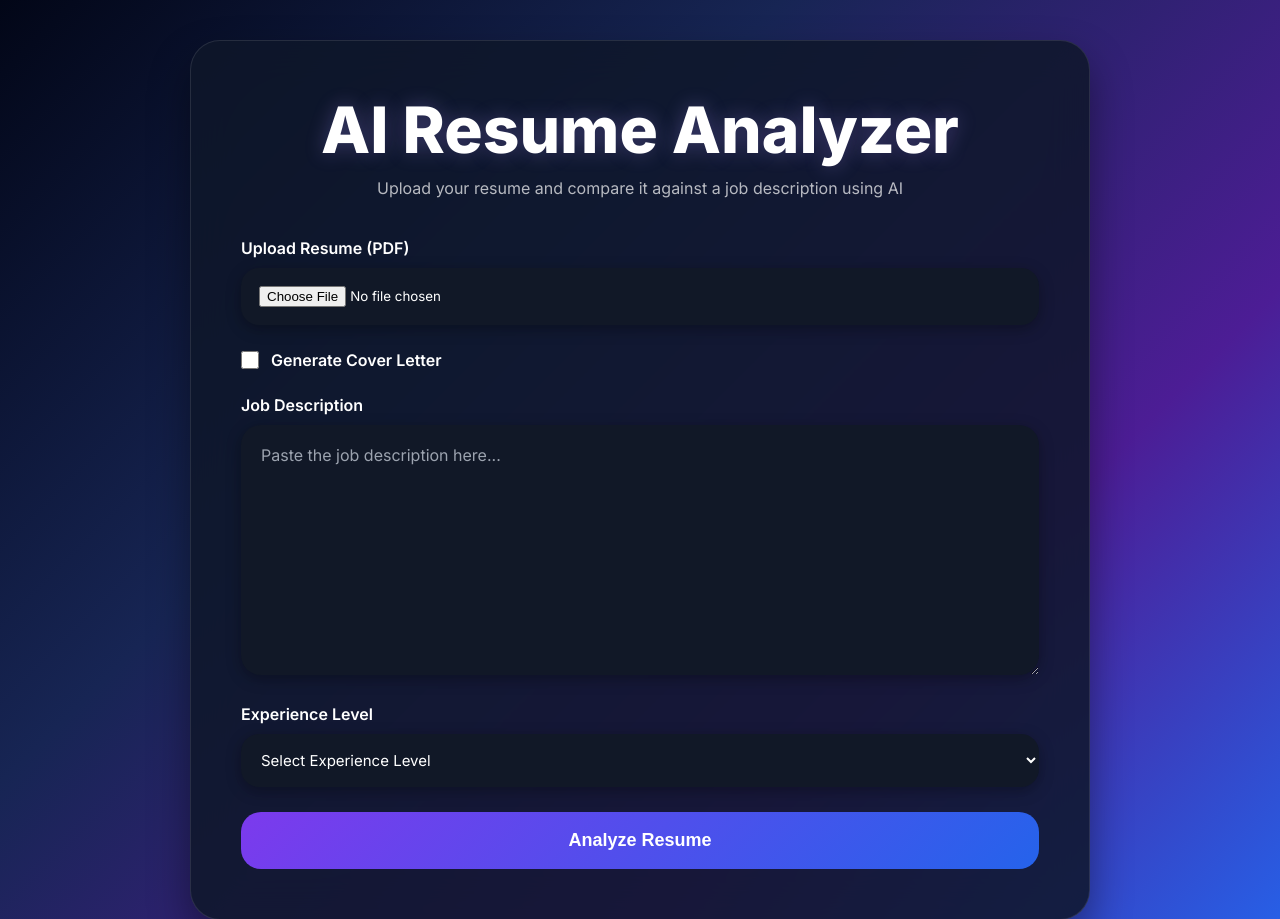
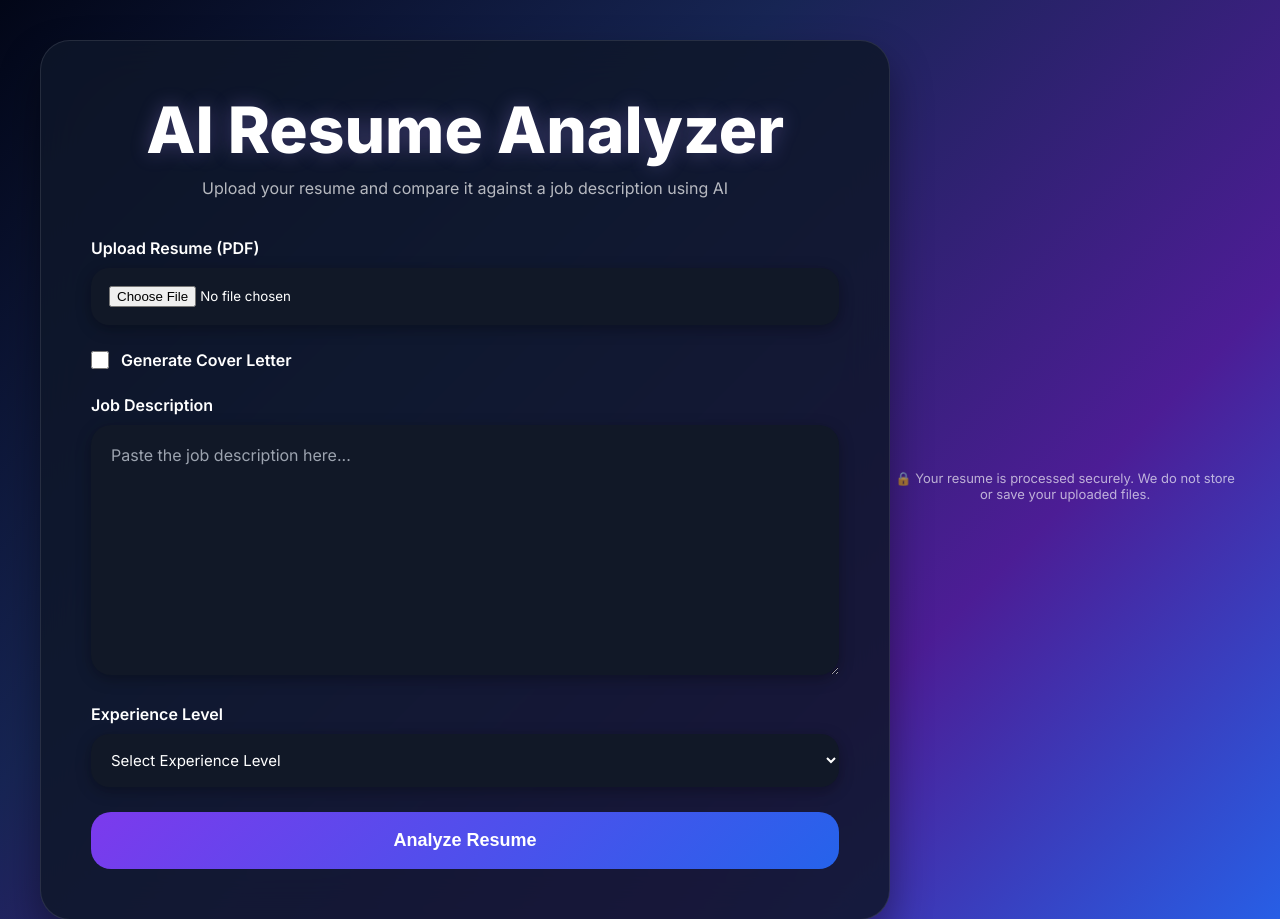
Before and after one commit to jegadesh-kumar/AI-resume-analyzer, a Flask app: page / in a window 1280 px wide. Shown: the top 919 px of the page. Run offline with Flask 3, Linux system fonts and the light colour scheme.

Commit message:
Update index.html

```diff
--- a/project1-resume analyzer/templates/index.html
+++ b/project1-resume analyzer/templates/index.html
@@ -179,6 +179,16 @@
 
             box-shadow:
             0 4px 15px rgba(0,0,0,0.3);
+        }
+
+        .privacy-note{
+    margin-top:12px;
+
+    font-size:13px;
+
+    color:rgba(255,255,255,0.65);
+
+    text-align:center;
         }
 
         select:focus{
@@ -364,6 +374,9 @@
         </form>
 
     </div>
+    <p class="privacy-note">
+    🔒 Your resume is processed securely. We do not store or save your uploaded files.
+</p>
 
 </body>
 </html>
```
